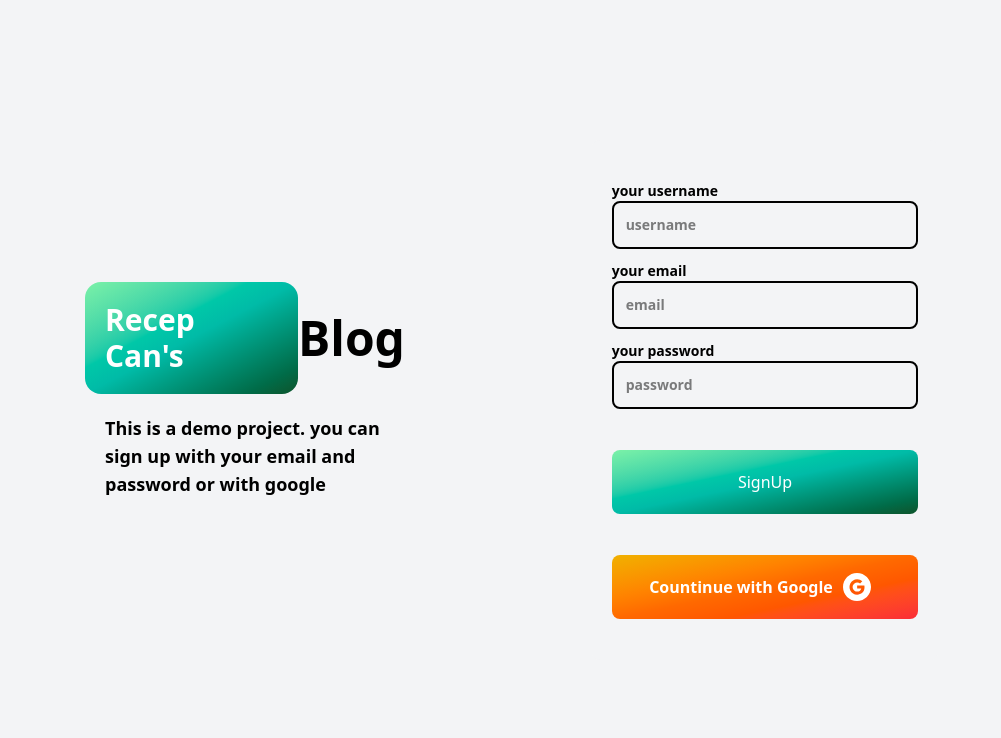
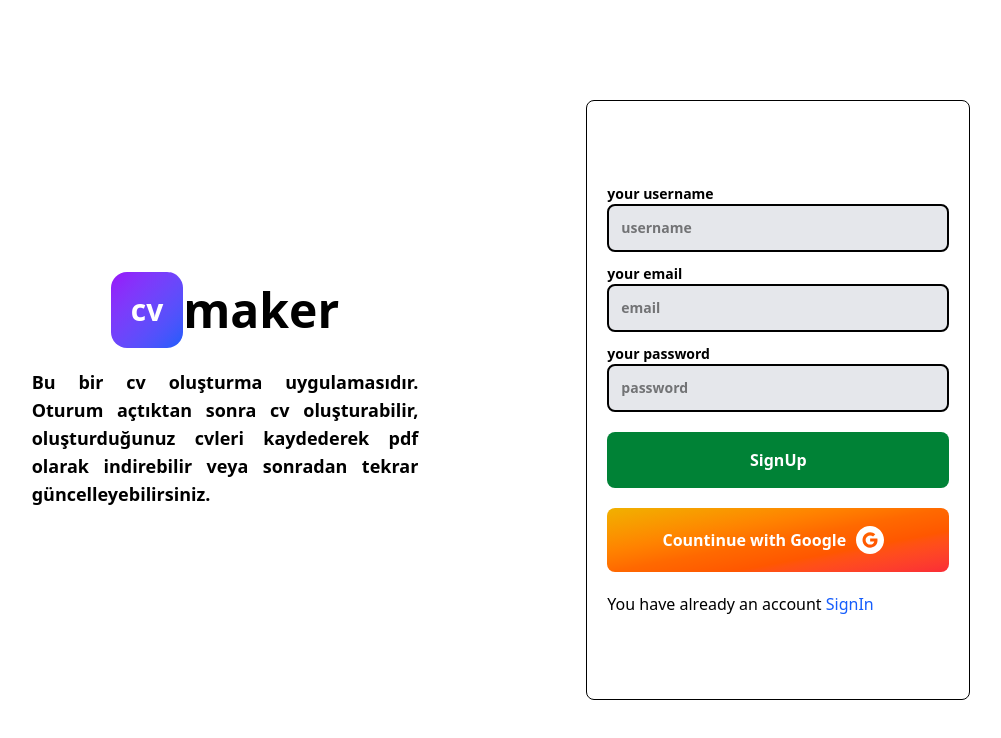
Before and after one commit to recepcan/cv-maker, a React (Vite) app in the folder client/: page /sign-up in a window 1280 px wide. Shown: the top 738 px of the page, without its empty margins (85-1086 px from the left). Built offline with nearby package versions, Linux system fonts and the light colour scheme; no server answers.

Commit message:
hataların düzeltilmes

```diff
--- a/client/src/pages/Home.jsx
+++ b/client/src/pages/MakeCv.jsx
@@ -7,7 +7,7 @@ import Template2 from '../components/Template2';
 import { setActiveTab } from '../../store/userSlice';
 import { toast } from 'react-toastify';
 
-function Home() {
+function MakeCv() {
   const navigate=useNavigate()
   const dispatch=useDispatch()
   const {
@@ -102,4 +102,4 @@ console.log(activeTab)
   )
 }
 
-export default Home
+export default MakeCv
--- a/client/src/pages/SignIn.jsx
+++ b/client/src/pages/SignIn.jsx
@@ -33,7 +33,8 @@ function SignIn() {
             })
             const data = await res.json()
             if (data.success === false) {
-                dispatch(signInFailure(toast.error(data.message)))
+                dispatch(signInFailure())
+                toast.error(data.message)
             }
 
             if (res.ok) {
@@ -42,7 +43,8 @@ function SignIn() {
                 navigate('/panel ')
             }
         } catch (error) {
-            dispatch(signInFailure(toast.error(error)))
+            dispatch(signInFailure(error))
+            toast.error(error)
         }
 
 
@@ -51,61 +53,60 @@ function SignIn() {
 
     return (
 
-        <div className='w-full p-10 space-x-5 min-h-screen font-inter bg-gray-100 dark:bg-gray-900 dark:text-white
-        flex md:flex-row flex-col items-center justify-center'>
+        <div className='w-full py-20 md:space-x-5   min-h-[800px]   flex max-md:flex-col  items-center justify-center'>
 
 
-            <div className="md:w-1/3 w-full  md:h-[600px] p-3 md:p-10 bg-gray-100 dark:bg-gray-900 dark:text-white
-            flex  flex-col items-center justify-center ">
-                <div className='flex  items-center justify-start'>
-                    <h1 className='bg-gradient-to-br from-green-300 via-teal-500 to-green-900
-                     text-white p-5 rounded-2xl text-3xl font-bold font-inter'>
-                    Recep Can's
-                   </h1>
-                </div>
-                <h2 className='p-5  text-lg font-bold font-inter'>
-                This is a demo project. you can sign in with your email and password or with google
-                </h2>
+            <div className="w-1/3 max-md:w-full md:h-[600px]   flex  flex-col items-center justify-center ">
+            <div className='flex  items-center justify-center  w-full'>
+            <h1 className='bg-gradient-to-br  from-purple-500  to-blue-600
+             text-white p-5 rounded-2xl sm:text-3xl  text-xl font-bold font-sans'>
+             cv
+             </h1>
+             <span className='font-bold md:text-5xl text-2xl font-sans'>
+             maker
+             </span>
+             </div>
+             <h2 className='p-5  text-lg font-bold font-sans text-justify'>This is a demo project. you can sign in with your email and password or with google</h2>
 
             </div>
-            <div className="md:w-1/2 w-full md:h-[400px] md:p-10 p-3  flex flex-col items-center  lg:justify-center ">
-                <form onSubmit={handleSubmit} className='flex  flex-col h-full   md:justify-evenly
-                 w-full md:w-2/3 gap-5  shadow-gray-400 p-5 rounded-lg bg-gray-100 dark:bg-gray-900 dark:text-white' >
+            <div className="w-1/2 max-md:w-full  md:h-[600px]   flex items-center justify-center ">
+                <form className='flex max-w-96  flex-col items-center justify-center space-y-3 h-full  w-full md:border border-black dark:border-white  transition-all
+                 duration-300   gap-5  shadow-gray-400 p-5
+                 rounded-lg '
+                 onSubmit={handleSubmit}>
 
-                    <div className='space-y-3'>
-
+                    <div className='space-y-3 w-full'>
                         <div className='text-sm font-bold'>
                             your email
-                            <input id='email' onChange={handleChange} className='p-3  border-2 rounded-lg dark:bg-gray-900 bg-gray-100 outline-none w-full'
-                             type="email"
-                             placeholder='email' />
+                            <input
+                            id='email'
+                            onChange={handleChange}
+                            className='p-3  border-2 rounded-lg bg-gray-200 transition-all duration-300 outline-none w-full'
+                            type="email"
+                            placeholder='email'
+                            autoComplete="email"/>
                         </div>
-
-                        <div
-                        className='text-sm font-bold'>
+                        <div className='text-sm font-bold'>
                             your password
                             <input
                             id='password'
                             onChange={handleChange}
-                            className='p-3  border-2 rounded-lg bg-gray-100 dark:bg-gray-900 outline-none w-full'
-                             type="password"
-                             placeholder='password' />
+                            className='p-3  border-2 rounded-lg bg-gray-200  transition-all duration-300 outline-none w-full'
+                            type="password"
+                            placeholder='password'
+                            autoComplete="current-password"
+                             />
                         </div>
+
+
                     </div>
                     <button
                     type='submit'
-                    disabled={loading}
-                    className='bg-gradient-to-br hover:bg-gradient-to-tr font-bold
-                     from-green-300 via-teal-500 to-green-900 w-full p-5 rounded-lg  text-white hover:bg-sky-500 transition-all'>
-                        {loading ? '...' : 'SignIn '}
+                    className='w-full bg-green-700 hover:bg-green-600 p-4 text-white font-bold rounded-lg transition-all'>
+                    SignIn
                     </button>
-
-                    <OAuth />
-
-                    <Link to='/forgot-password' className='text-blue-600 text-sm'>Forgot Password</Link>
-
-                </form>
-
+              <OAuth/>
+                    </form>
             </div>
 
         </div>
--- a/client/src/pages/SignUp.jsx
+++ b/client/src/pages/SignUp.jsx
@@ -1,5 +1,5 @@
 import React, { useState } from 'react'
-import {useNavigate} from 'react-router-dom'
+import {Link, useNavigate} from 'react-router-dom'
 import OAuth from '../components/OAuth'
 import { toast } from 'react-toastify'
 function SignUp() {
@@ -28,41 +28,79 @@ if(res.ok){
 
 } catch (error) {
     console.log(error)
+    toast.error(error)
 }
 }
     return (
 
-        <div className='w-full p-10 space-x-5 min-h-[800px]  bg-gray-100 flex items-center justify-center'>
+        <div className='w-full py-20 md:space-x-5   min-h-[800px]   flex max-md:flex-col  items-center justify-center'>
 
 
-            <div className="w-1/3  h-[600px] p-10 bg-gray-100 flex  flex-col items-center justify-center ">
-            <div className='flex  items-center justify-start'>
-            <h1 className='bg-gradient-to-br from-green-300 via-teal-500 to-green-900  text-white p-5 rounded-2xl text-3xl font-bold font-sans'>Recep Can's</h1><span className='font-bold text-5xl font-sans'> Blog</span>
+        <div className="w-1/3 max-md:w-full md:h-[600px]   flex  flex-col items-center justify-center ">
+            <div className='flex  items-center justify-center  w-full'>
+                <h1 className='bg-gradient-to-br  from-purple-600  to-blue-600  text-white p-5 rounded-2xl sm:text-3xl  text-xl font-bold font-sans'>
+                cv
+                </h1>
+                <span className='font-bold md:text-5xl text-2xl font-sans'>
+                 maker
+                 </span>
             </div>
-             <h2 className='p-5  text-lg font-bold font-sans'>This is a demo project. you can sign up with your email and password or with google</h2>
+            <h2 className='p-5  text-lg font-bold font-sans text-justify'>
+            Bu bir cv oluşturma uygulamasıdır. Oturum açtıktan sonra cv oluşturabilir, oluşturduğunuz cvleri kaydederek pdf olarak indirebilir veya sonradan tekrar güncelleyebilirsiniz.
+            </h2>
 
         </div>
-            <div className="w-1/2 h-[600px] p-10  flex items-center justify-center ">
-                <form className='flex  flex-col h-full items-center justify-evenly w-2/3 gap-5  shadow-gray-400 p-5 rounded-lg bg-gray-100'
+        <div className="w-1/2 max-md:w-full space  md:h-[600px]   flex items-center justify-center ">
+        <form className='flex flex-col max-w-96 w-full md:border border-black dark:border-white
+            transition-all duration-300  h-full items-center justify-center  gap-5
+            shadow-gray-400 p-5 rounded-lg '
                 onSubmit={handleSubmit}>
-
-                    <div className='space-y-3'>
+                <div className='space-y-3 w-full'>
                     <div className='text-sm font-bold'>
                         your username
-                            <input id='username' onChange={handleChange} className='p-3  border-2 rounded-lg bg-gray-100 outline-none w-full' type="text" placeholder='username' />
+                        <input id='username'
+                        onChange={handleChange}
+                        className='p-3  border-2 rounded-lg bg-gray-200
+                        transition-all duration-300 outline-none w-full'
+                        type="text"
+                        placeholder='username'
+                        autoComplete="username" />
                     </div>
-                        <div className='text-sm font-bold'>
+                    <div
+                    className='text-sm font-bold'>
                         your email
-                            <input id='email' onChange={handleChange} className='p-3  border-2 rounded-lg bg-gray-100 outline-none w-full' type="email" placeholder='email' />
+                        <input
+                        autoComplete="email"
+                        id='email'
+                        onChange={handleChange}
+                        className='p-3  border-2 rounded-lg bg-gray-200 transition-all duration-300 outline-none w-full' type="email" placeholder='email' />
                     </div>
 
-                        <div className='text-sm font-bold'>
+                    <div
+                        className='text-sm font-bold'>
                         your password
-                            <input id='password' onChange={handleChange} className='p-3  border-2 rounded-lg bg-gray-100 outline-none w-full' type="password" placeholder='password' />
+                        <input
+                        id='password'
+                        onChange={handleChange}
+                        className='p-3  border-2 rounded-lg bg-gray-200
+                        transition-all duration-300 outline-none w-full'
+                        type="password"
+                        placeholder='password'
+                        autoComplete="current-password"
+                        />
                     </div>
                 </div>
-                    <button className='bg-gradient-to-br from-green-300 via-teal-500 to-green-900 w-full p-5 rounded-lg  text-white hover:bg-sky-500 transition-all'>SignUp</button>
-              <OAuth/>
+                <button
+                    type='submit'
+
+                    className='w-full p-4 bg-green-700 hover:bg-green-600 text-white font-bold  rounded-lg transition-all'>
+                    SignUp
+                </button>
+                <OAuth />
+<div className='w-full text-left'>
+You have already an account <Link className='text-blue-600' to={'/sign-in'}>SignIn</Link>
+</div>
+
             </form>
         </div>
 
--- a/client/src/pages/UpdateCv.jsx
+++ b/client/src/pages/UpdateCv.jsx
@@ -1,5 +1,5 @@
 import React, { useEffect, useState } from 'react'
-import Home from './Home'
+import Home from './MakeCv'
 import CvForm from '../components/CvForm'
 import CvPreview from '../components/CvPreview'
 import { Link, useNavigate, useParams } from 'react-router-dom'
@@ -120,7 +120,7 @@ handleUpdate()
             Update CV
           </button>
         </div>
-        <div className='max-w-[500px] w-full overflow-auto'>
+        <div className='max-w-[500px] bg-white w-full overflow-auto'>
 
        { activeTab==="Template1" &&  <CvPreview  />}
        { activeTab==="Template2" &&  <Template2  />}
--- a/client/src/pages/View.jsx
+++ b/client/src/pages/View.jsx
@@ -76,10 +76,10 @@ const {activeTab}=useSelector(state=>state.user)
 
   return (
    <div className='flex flex-col items-center justify-center bg-white w-full p-2'>
-   <div id='no-print' className='flex w-full lg:w-[794px] space-x-2'>
+   <div id='no-print' className='flex w-full lg:w-[794px] justify-center'>
    <button
 
-   className='p-3 bg-blue-500 w-full text-white cursor-pointer font-extrabold rounded-3xl '
+   className='px-5 py-3 bg-blue-500  text-white cursor-pointer font-extrabold rounded-3xl '
    onClick={handleDownload}>
    Download
    </button>
```
Also changed, not shown: client/src/App.jsx (+8 -3 lines), client/src/components/PrivateRoute.jsx (added, +7 -0 lines), client/src/pages/Panel.jsx (+30 -12 lines), client/store/store.js (+9 -4 lines), 1 other file (tests, documents, lock files or other folders). Lines whose indentation alone changed are shown as unchanged.
